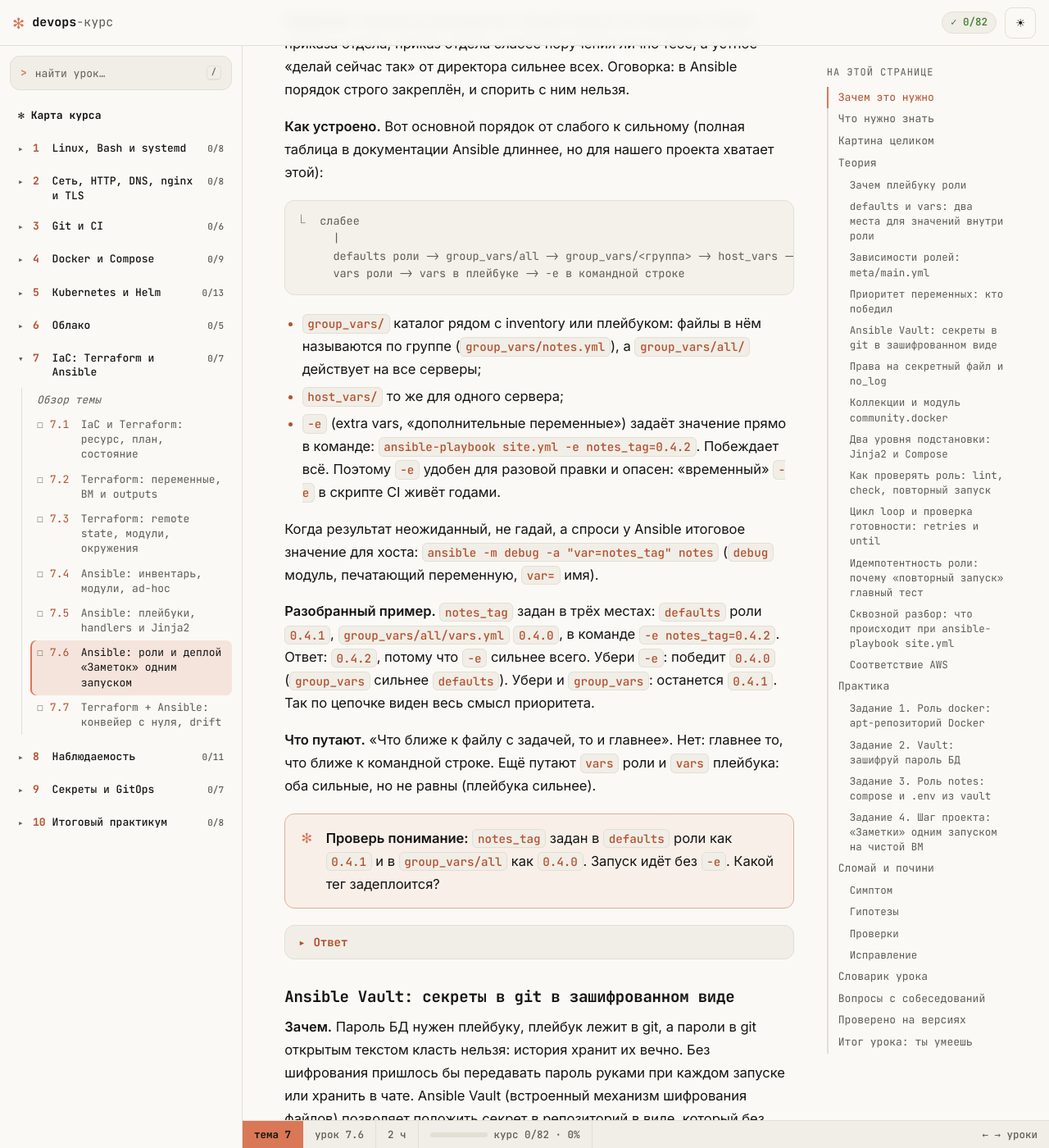
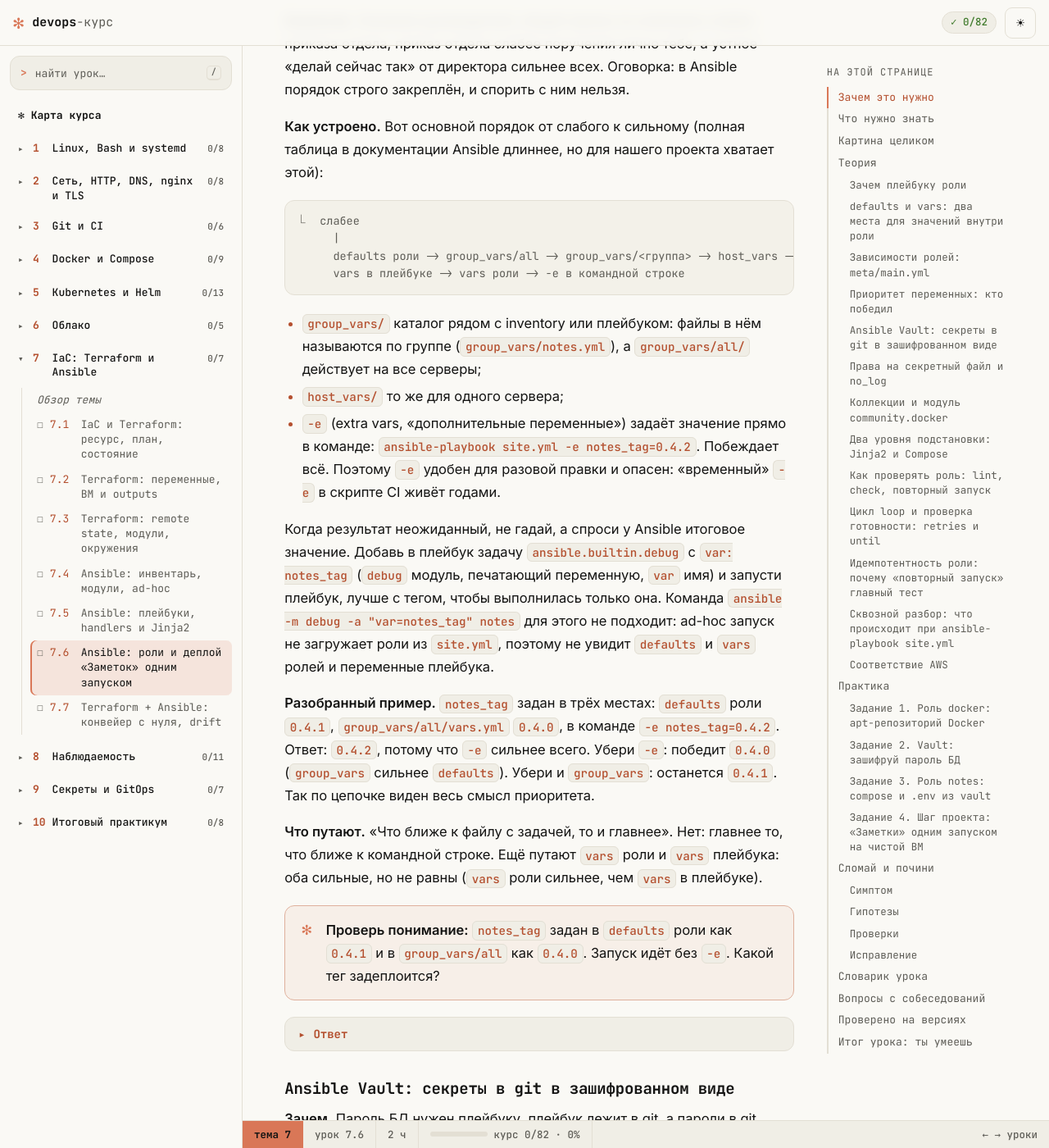
Before and after one commit to distinguished-sre/learning, a Jekyll site: the page built from devops/07-iac/06-ansible-roles.md, in a window 1280 px wide and 1400 px high, scrolled down 6662 px. Shown: the whole window at 82% size. Built offline with Jekyll 4.4.1, drawn with Linux system fonts in a browser that asks for light colours; some of the changed text lies outside the part shown.

Commit message:
Проверка фактов Codex в 7.3/7.6/7.7 (провайдер в модуле, секреты в state, apply после moved, приоритет vars, user-data на месте, Trivy и Yandex); raw вокруг выражений GitHub Actions и Jinja2 в 3.4, 4.7, 7.4

````diff
--- a/devops/07-iac/06-ansible-roles.md
+++ b/devops/07-iac/06-ansible-roles.md
@@ -179,18 +179,18 @@ dependencies:
 слабее                                                                         сильнее
   |                                                                                |
   defaults роли -> group_vars/all -> group_vars/<группа> -> host_vars ->
-  vars роли -> vars в плейбуке -> -e в командной строке
+  vars в плейбуке -> vars роли -> -e в командной строке
 ```
 
 - `group_vars/` каталог рядом с inventory или плейбуком: файлы в нём называются по группе (`group_vars/notes.yml`), а `group_vars/all/` действует на все серверы;
 - `host_vars/` то же для одного сервера;
 - `-e` (extra vars, «дополнительные переменные») задаёт значение прямо в команде: `ansible-playbook site.yml -e notes_tag=0.4.2`. Побеждает всё. Поэтому `-e` удобен для разовой правки и опасен: «временный» `-e` в скрипте CI живёт годами.
 
-Когда результат неожиданный, не гадай, а спроси у Ansible итоговое значение для хоста: `ansible -m debug -a "var=notes_tag" notes` (`debug` модуль, печатающий переменную, `var=` имя).
+Когда результат неожиданный, не гадай, а спроси у Ansible итоговое значение. Добавь в плейбук задачу `ansible.builtin.debug` с `var: notes_tag` (`debug` модуль, печатающий переменную, `var` имя) и запусти плейбук, лучше с тегом, чтобы выполнилась только она. Команда `ansible -m debug -a "var=notes_tag" notes` для этого не подходит: ad-hoc запуск не загружает роли из `site.yml`, поэтому не увидит `defaults` и `vars` ролей и переменные плейбука.
 
 **Разобранный пример.** `notes_tag` задан в трёх местах: `defaults` роли `0.4.1`, `group_vars/all/vars.yml` `0.4.0`, в команде `-e notes_tag=0.4.2`. Ответ: `0.4.2`, потому что `-e` сильнее всего. Убери `-e`: победит `0.4.0` (`group_vars` сильнее `defaults`). Убери и `group_vars`: останется `0.4.1`. Так по цепочке виден весь смысл приоритета.
 
-**Что путают.** «Что ближе к файлу с задачей, то и главнее». Нет: главнее то, что ближе к командной строке. Ещё путают `vars` роли и `vars` плейбука: оба сильные, но не равны (плейбука сильнее).
+**Что путают.** «Что ближе к файлу с задачей, то и главнее». Нет: главнее то, что ближе к командной строке. Ещё путают `vars` роли и `vars` плейбука: оба сильные, но не равны (`vars` роли сильнее, чем `vars` в плейбуке).
 
 > **Проверь понимание:** `notes_tag` задан в `defaults` роли как `0.4.1` и в `group_vars/all` как `0.4.0`. Запуск идёт без `-e`. Какой тег задеплоится?
 
@@ -959,7 +959,7 @@ grep -rn "dependencies" roles/notes/meta/main.yml
 | зависимость роли (`dependencies`) | Роль, которая выполнится автоматически до текущей. |
 | `group_vars/` | Переменные для группы серверов; `group_vars/all/` для всех. |
 | `host_vars/` | Переменные для одного сервера. |
-| приоритет переменных | Порядок: defaults, group_vars, host_vars, vars, `-e`; сильнее тот, что правее. |
+| приоритет переменных | Порядок: defaults роли, group_vars, host_vars, vars плейбука, vars роли, `-e`; сильнее тот, что правее. |
 | `-e` (extra vars) | Значение переменной прямо в команде; побеждает всё. |
 | `debug` | Модуль, который печатает переменную или сообщение; способ увидеть итоговое значение. |
 | `ansible-vault` | Встроенное шифрование файлов Ansible; пароль хранится вне git. |
@@ -974,7 +974,7 @@ grep -rn "dependencies" roles/notes/meta/main.yml
 | `community.docker.docker_compose_v2` | Модуль, который поднимает стек Compose идемпотентно. |
 | `deb822_repository` | Модуль подключения apt-репозитория в современном формате (`.sources`). |
 | `python3-debian` | Библиотека на целевой ВМ, нужная модулю `deb822_repository`. |
-| Jinja2 (подстановка) | Замена `{{ ... }}` в шаблоне значениями; выполняет Ansible на твоём компьютере. |
+| Jinja2 (подстановка) | Замена {% raw %}`{{ ... }}`{% endraw %} в шаблоне значениями; выполняет Ansible на твоём компьютере. |
 | `--syntax-check` | Проверка структуры плейбука без подключения к серверам. |
 | `--list-tasks` | Печатает список задач в порядке выполнения, ничего не запуская. |
 | `--check --diff` | Сухой прогон: что изменилось бы, по строкам. |
@@ -1043,7 +1043,7 @@ grep -rn "dependencies" roles/notes/meta/main.yml
 <details markdown="1">
 <summary>Ответ</summary>
 
-Знаю порядок приоритета: `defaults` роли самые слабые, дальше `group_vars`, `host_vars`, `vars` роли, `-e` сильнее всех. Итоговое значение смотрю `ansible -m debug -a var=...` по конкретному хосту. Ищу лишний `-e` в CI и `vars` роли.
+Знаю порядок приоритета: `defaults` роли самые слабые, дальше `group_vars`, `host_vars`, `vars` плейбука, `vars` роли, `-e` сильнее всех. Итоговое значение смотрю задачей `debug` внутри плейбука (ad-hoc `ansible -m debug` роли не загружает). Ищу лишний `-e` в CI и `vars` роли.
 
 **Что хотят услышать:** порядок приоритетов, способ посмотреть итог, где искать перекрытие.
 
````
Also changed, not shown: devops/03-git-ci/04-quality-security-ci.md (+11 -9 lines), devops/04-docker/07-images-registry.md (+2 -2 lines), devops/07-iac/03-terraform-state-modules.md (+1 -0 lines), devops/07-iac/04-ansible-basics.md (+1 -1 lines), devops/07-iac/07-terraform-ansible-drift.md (+8 -8 lines).
